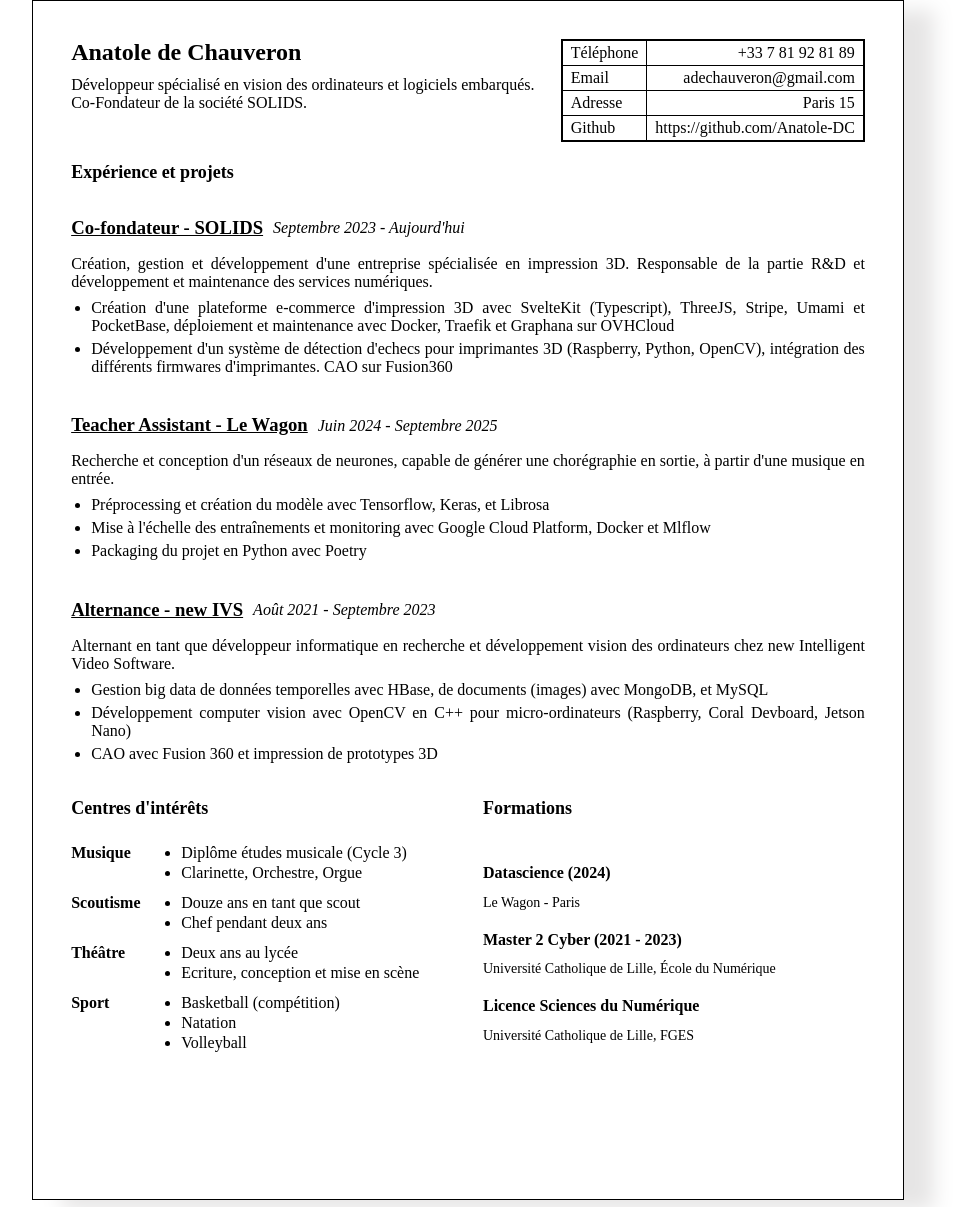
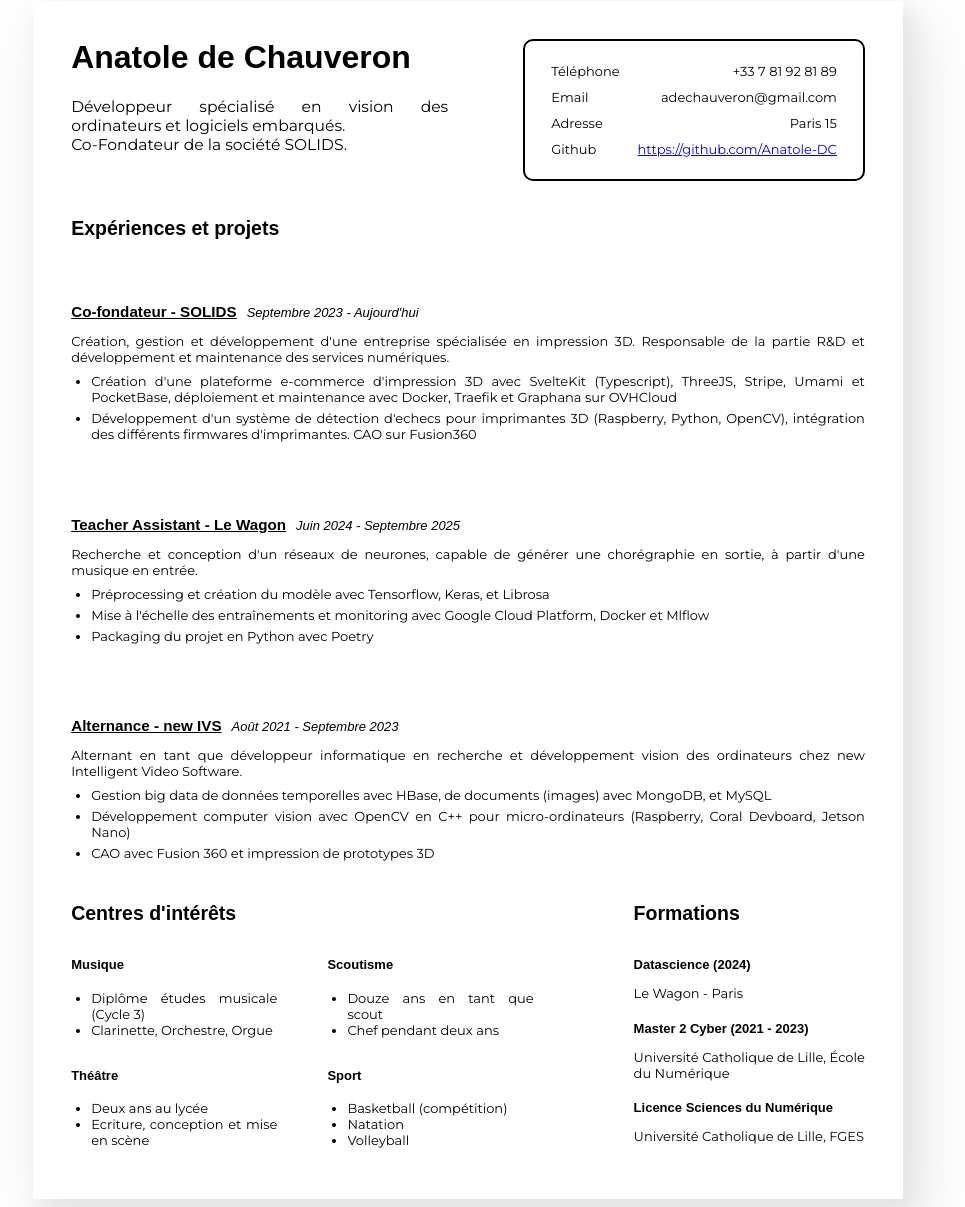
Before and after one commit to Anatole-DC/Anatole-DC, a plain HTML site: page site/pages/index.html in a window 1280 px wide. Shown: the part 7-1214 px from the top of the page, without its empty margins (172-1137 px from the left). Drawn offline with Linux system fonts and the light colour scheme; a web font is replaced by a local one.

Commit message:
wip(style): improve visual of CV

```diff
--- a/site/pages/index.html
+++ b/site/pages/index.html
@@ -2,7 +2,7 @@
 <html lang="en">
 <head>
     <meta charset="UTF-8">
-    <meta name="viewport" content="widtd=device-widtd, initial-scale=1.0">
+    <meta name="viewport" content="width=device-width, initial-scale=1.0">
     <title>Anatole de Chauveron</title>
 
     <link rel="stylesheet" href="../static/style.css">
@@ -26,12 +26,12 @@
             <tr><td>Téléphone</td> <td>+33 7 81 92 81 89</td></tr>
             <tr><td>Email</td> <td>adechauveron@gmail.com</td></tr>
             <tr><td>Adresse</td> <td>Paris 15</td></tr>
-            <tr><td>Github</td> <td>https://github.com/Anatole-DC</td></tr>
+            <tr><td>Github</td> <td><a target="_blank" rel="noopener noreferrer" href="https://github.com/Anatole-DC">https://github.com/Anatole-DC</a></td></tr>
         </table>
     </header>
 
     <main>
-        <h2>Expérience et projets</h2>
+        <h2>Expériences et projets</h2>
 
         <div id="solids" class="experience">
             <div class="experience-title">
@@ -100,9 +100,10 @@
     </main>
 
     <footer>
-        <div class="interests">
+        <div class="interest-area">
             <h2>Centres d'intérêts</h2>
 
+            <div class="interests">
                 <div class="interest" id="music">
                     <h4>Musique</h4>
                     <ul>
@@ -137,29 +138,28 @@
                 </div>
             </div>
 
-        <div class="formations">
+        </div>
+
+        <div id="formation-area">
             <h2>Formations</h2>
 
+            <div class="formations">
                 <div class="formation">
-                <div class="formation-title">
                     <h4>Datascience (2024)</h4>
-                </div>
                     <p>Le Wagon - Paris</p>
                 </div>
 
                 <div class="formation">
-                <div class="formation-title">
                     <h4>Master 2 Cyber (2021 - 2023)</h4>
-                </div>
                     <p>Université Catholique de Lille, École du Numérique</p>
                 </div>
 
                 <div class="formation">
-                <div class="formation-title">
                     <h4>Licence Sciences du Numérique</h4>
-                </div>
                     <p>Université Catholique de Lille, FGES</p>
                 </div>
+            </div>
+
         </div>
     </footer>
 </body>
--- a/site/static/style.css
+++ b/site/static/style.css
@@ -1,16 +1,48 @@
+/* Font Face Declarations */
+@font-face {
+    font-family: 'Montserrat';
+    src: url('./fonts/Montserrat/static/Montserrat-Regular.ttf') format('truetype');
+    font-weight: 400;
+    font-style: normal;
+}
+
+@font-face {
+    font-family: 'Montserrat';
+    src: url('./fonts/Montserrat/static/Montserrat-Bold.ttf') format('truetype');
+    font-weight: 700;
+    font-style: normal;
+}
+
+@font-face {
+    font-family: 'Montserrat';
+    src: url('./fonts/Montserrat/static/Montserrat-Light.ttf') format('truetype');
+    font-weight: 300;
+    font-style: normal;
+}
+
+@font-face {
+    font-family: 'Montserrat';
+    src: url('./fonts/Montserrat/static/Montserrat-Italic.ttf') format('truetype');
+    font-weight: 400;
+    font-style: italic;
+}
+
 html {
     background-color: white;
 }
 
 body {
+    font-family: 'Montserrat', Arial, sans-serif;
+    font-size: small;
+
     /* A4 dimensions */
     padding: 1cm;
     width: 21cm;
     height: 29.7cm;
 
     /* Elements for easy views when editing */
-    outline: 1px solid black;
-    filter: drop-shadow(30px 10px 10px rgb(230, 229, 229));
+    /* outline: 1px solid black; */
+    filter: drop-shadow(10px 10px 10px rgb(230, 229, 229)) drop-shadow(10px 20px 30px rgb(230, 229, 229));
     background-color: rgb(255, 255, 255);
 
     /* Center the content on the page */
@@ -19,33 +51,48 @@ body {
 
     /* Default text alignment */
     text-align: justify;
+
+    /* Ensure elements use full page*/
+    display: flex;
+    flex-direction: column;
+    justify-content: space-between;
 }
 
 /* Header Grid Layout */
 header {
     display: grid;
     grid-template-columns: 1fr auto;
-    gap: 20px;
+    column-gap: 75px;
     align-items: start;
     margin-bottom: 20px;
 }
 
 header .description h1 {
-    margin: 0 0 10px 0;
-    font-size: 24px;
+    /* margin: 0 0 10px 0; */
+    margin-top: 0;
+    font-size: xx-large;
 }
 
 header .description p {
     margin: 0;
+    font-size: larger;
     /* font-style: italic; */
 }
 
 /* Contact table styling */
 table#contact-infos {
+    /* border-radius: 10px;
+    border-collapse: collapse; */
     border: 2px solid black;
+
+    border-collapse: separate;
+    border-radius: 10px;
+
+    padding: 16px;
+
     text-align: left;
-    border-collapse: collapse;
     min-width: 250px;
+    height: 100%;
 }
 
 table#contact-infos > thead {
@@ -53,9 +100,7 @@ table#contact-infos > thead {
 }
 
 table#contact-infos td {
-    padding: 3px 8px;
-    border: 1px solid black;
-    border-radius: 5px;
+    padding: 4px 8px;
 }
 
 /* table#contact-infos td:first-child {
@@ -68,13 +113,16 @@ table#contact-infos td + td, table#contact-infos th + th {
 }
 
 /* Experience style (no grid - as requested) */
-/* main {
-    margin-bottom: 20px;
-} */
+main {
+    /* margin-bottom: 20px; */
+    height: 100%;
+    display: flex;
+    flex-direction: column;
+    justify-content: space-between;
+}
 
 main h2 {
     margin-bottom: 15px;
-    font-size: 18px;
 }
 
 main div.experience {
@@ -114,68 +162,42 @@ main div.experience ul.tasks li {
 /* Footer Grid Layout - Two columns */
 footer {
     display: grid;
-    grid-template-columns: 1fr 1fr;
-    gap: 30px;
+    grid-template-columns: 2fr 1fr;
+    column-gap: 100px;
+    align-items: stretch;
 }
 
 footer h2 {
     margin-bottom: 15px;
-    font-size: 18px;
 }
 
 /* Interests Grid Layout */
 .interests {
     display: grid;
-    grid-template-columns: 1fr;
-    gap: 10px;
+    grid-template-columns: 1fr 1fr;
+    column-gap: 50px;
+    /* align-items: end; */
 }
 
-.interests .interest {
-    display: grid;
-    grid-template-columns: auto 1fr;
-    gap: 15px;
-    align-items: start;
+div.interest > ul {
+    padding-left: 20px;
 }
 
-.interests .interest h4 {
-    margin: 0;
-    font-weight: bold;
-    min-width: 80px;
+/* Formations */
+.formations {
+    display: flex;
+    flex-direction: column;
+    justify-content: space-between;
 }
 
-.interests .interest ul {
-    margin: 0;
-    padding-left: 15px;
-}
-
-.interests .interest ul li {
+div.formation * {
     margin-bottom: 2px;
 }
 
-/* Formations Grid Layout */
-.formations {
-    display: grid;
-    grid-template-columns: 1fr;
-    gap: 10px;
+/* PDF export */
+@media print {
+    @page {
+        size: A4 portrait;
+        margin: 0;
+    }
 }
-
-.formations .formation {
-    display: grid;
-    grid-template-columns: 1fr;
-    gap: 2px;
-}
-
-.formations .formation-title h4 {
-    margin: 0;
-    font-weight: bold;
-}
-
-.formations .formation p {
-    margin: 0;
-    font-size: 14px;
-}
-
-@page {
-    size: A4 portrait;
-    margin: 0;
-}
```
Lines whose indentation alone changed are shown as unchanged.
